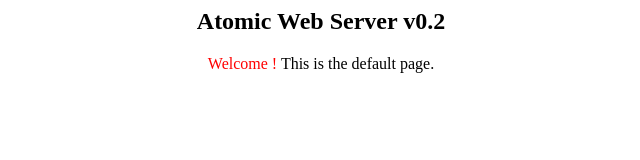
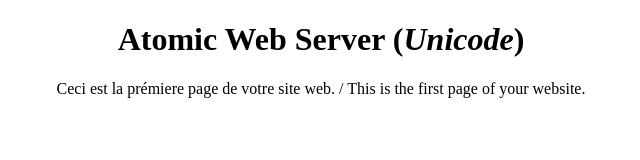
Before and after one commit to falsam/AtomicWebServer, a plain HTML site: page www/Index.html in a window 1280 px wide. Shown: the whole page, without its empty margins (319-959 px from the left). Drawn offline with Linux system fonts and the light colour scheme.

Commit message:
Add files via upload

```diff
--- a/www/Index.html
+++ b/www/Index.html
@@ -1,6 +1,14 @@
-<HTML>
-  <CENTER>
-  <H2>Atomic Web Server v0.2</H2>
-  <font color="red">Welcome !</font> This is the default page.
-  </CENTER>
-</HTML>
+<!DOCTYPE html>
+<html>
+<head>
+<title>Atomic Web Server</title>
+</head>
+<body>
+
+<h1 style='text-align:center';>Atomic Web Server (<em>Unicode</em>)</h1>
+
+<p style='text-align:center'>Ceci est la prémiere page de votre site web. / This is the first page of your website.</p>
+
+
+</body>
+</html>
```
